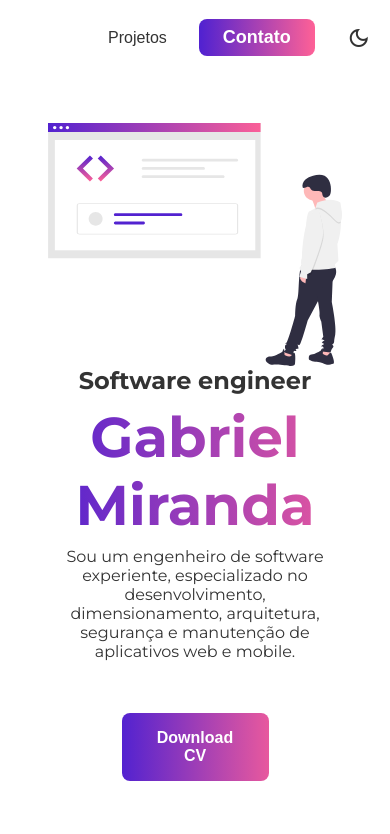
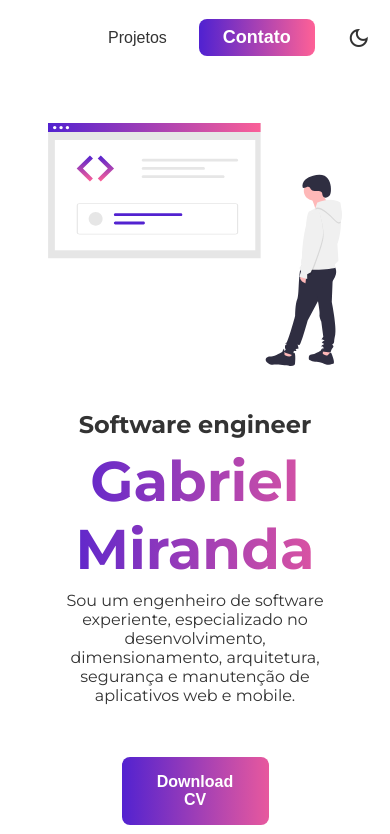
Before and after one commit to sTrkalec/Portifolio, an Angular app: page / in a window 390 px wide. Shown: the top 834 px of the page. Built offline with nearby package versions, Linux system fonts and the light colour scheme; no server answers.

Commit message:
feat: adiciona um padding bottom  no mobile na img

```diff
--- a/src/app/components/main-title/main-title.component.scss
+++ b/src/app/components/main-title/main-title.component.scss
@@ -51,7 +51,7 @@
     width: 100%; /* Ajusta a largura para ocupar 100% da largura em telas menores */
     display: flex;
     align-items: center;
-
+    padding-bottom: 2.75rem;
     img {
       width: 100%;
     }
```
